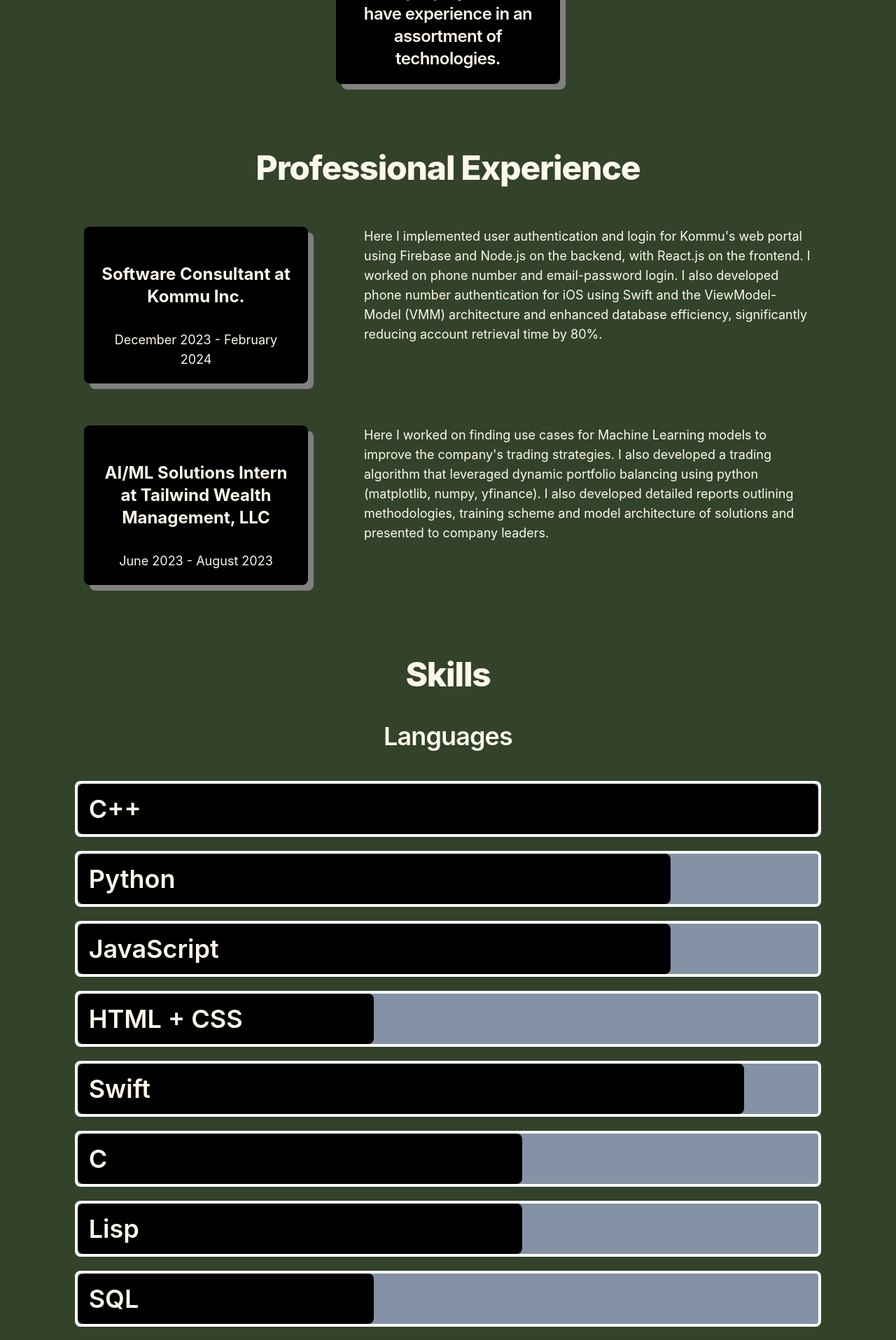
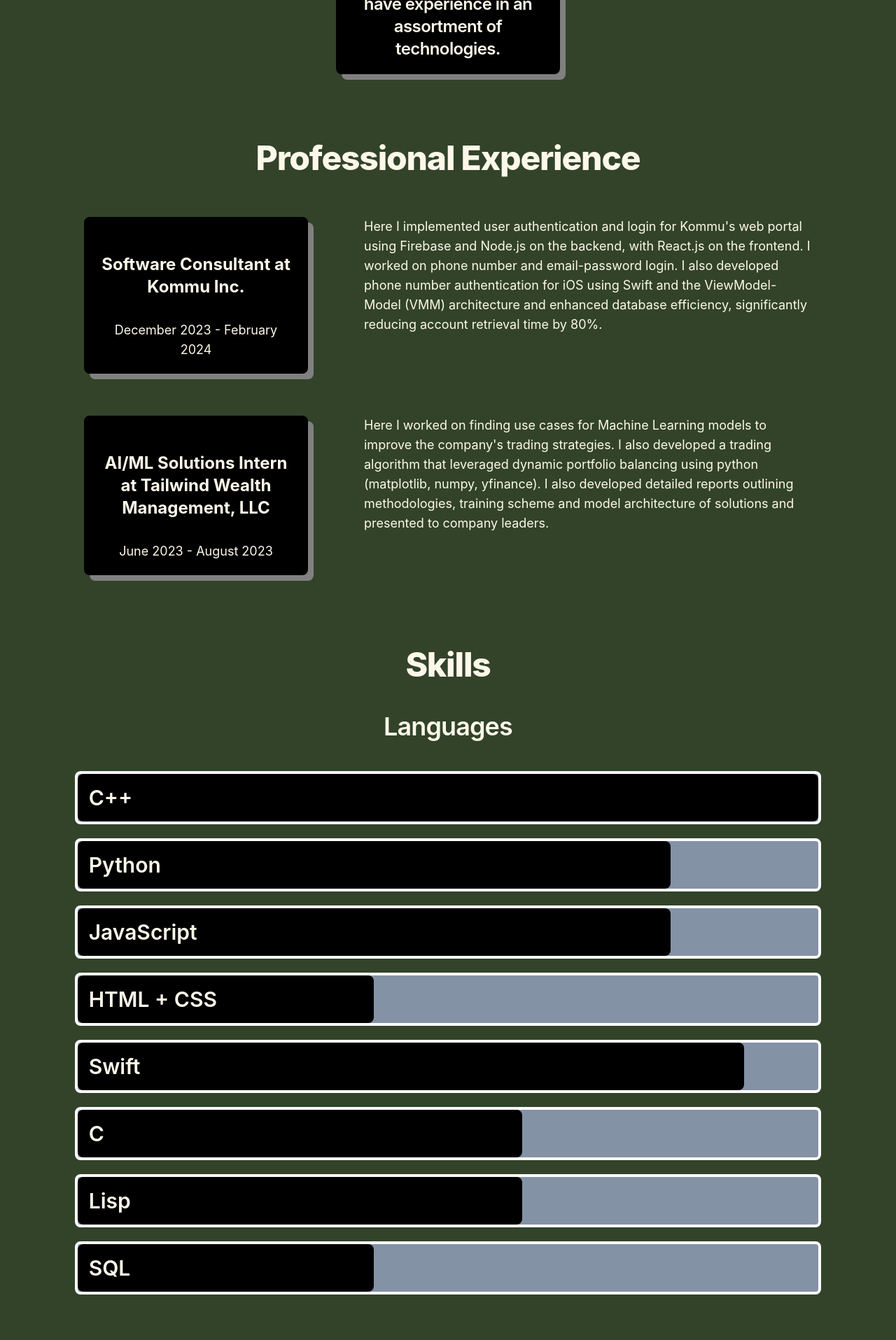
Before and after one commit to bulenty584/personal-website, a React (Create React App) app: page / in a window 1280 px wide. Shown: the part 800-2715 px from the top of the page at 70% size. Built offline with nearby package versions, Linux system fonts and the light colour scheme.

Commit message:
Styling changes to About Me, TopBar, as well as Skills and added Projects component

```diff
--- a/src/App.js
+++ b/src/App.js
@@ -23,8 +23,10 @@ function App() {
           <FaGithub className="link text-5xl text-warm_white hover:text-white-400 transition-transform transform-gpu hover:scale-105 transition-duration-300 shadow-md" onClick={() => window.open("https://github.com/bulenty584")}/>
           <FaLinkedin className="link text-5xl text-warm_white hover:text-white-400 transition-transform transform-gpu hover:scale-105 transition-duration-300 shadow-md" onClick={() => window.open("https://www.linkedin.com/in/bulent-yesilyurt-40614422b/")}/>
           </div>
+          <hr className="mt-10 w-3/6 border-t-2 border-warm_white my-4" />
         <h2
-          className="flex pt-28 pb-10 font-extrabold tracking-tight sm:text-4xl sm:leading-10 md:text-5xl md:leading-14 text-warm_white"
+
+          className="flex pt-10 pb-10 font-extrabold tracking-tight sm:text-4xl sm:leading-10 md:text-5xl md:leading-14 text-warm_white"
           id="abtme"
         >
           About Me
--- a/src/Experience/Experience.js
+++ b/src/Experience/Experience.js
@@ -7,7 +7,8 @@ AOS.init();
 function Experience() {
   return (
     <>
-      <div className="flex items-center justify-center mt-12" id="exp">
+    <div id="exp">
+      <div className="flex items-center justify-center mt-12">
         <div className="space-y-2 pb-8 pt-6 md:space-y-5"
         data-aos="fade-up"
         data-aos-duration="1000"
@@ -52,6 +53,8 @@ function Experience() {
           </div>
         </div>
       </div>
+    </div>
+
     </>
   );
 }
--- /dev/null
+++ b/src/Projects/Projects.css
@@ -0,0 +1,4 @@
+@tailwind base;
+@tailwind components;
+@tailwind utilities;
+@tailwind screens;
--- a/src/Skills/Skills.js
+++ b/src/Skills/Skills.js
@@ -4,64 +4,63 @@ import "./Skills.css";
 function Skills() {
     return (
         <>
+        <div id="skills">
         <div className="flex mt-12">
             <div className="space-y-2 pb-8 pt-6 md:space-y-5 items-center justify-center w-full"
                 data-aos="fade-up"
                 data-aos-duration="1000"
             >
-                <h1 className="text-center w-full font-extrabold tracking-tight sm:text-4xl sm:leading-10 md:text-5xl md:leading-14 text-warm_white"
-                    id="skills"
-                >
+                <h1 className="text-center w-full font-extrabold tracking-tight sm:text-4xl sm:leading-10 md:text-5xl md:leading-14 text-warm_white">
                     Skills
                 </h1>
                 <h2 className="pt-6 pb-6  text-center w-full font-semibold tracking-tight sm:text-3xl sm:leading-10 md:text-4xl md:leading-14 text-warm_white">
                     Languages
                 </h2>
                 <div class="mx-auto box-border w-5/6 bg-gray rounded-lg border-4 border-white">
-                    <div class="p-4 bg-black rounded-lg max-h-full text-warm_white font-semibold text-4xl" style={{width: "100%"}}> C++ </div>
+                    <div class="p-4 bg-black rounded-lg max-h-full text-warm_white font-semibold text-3xl" style={{width: "100%"}}> C++ </div>
                 </div>
                 <div class="mx-auto box-border w-5/6 bg-gray rounded-lg border-4 border-white">
-                    <div class="p-4 bg-black rounded-lg max-h-full text-warm_white font-semibold text-4xl" style={{width: "80%"}}> Python </div>
+                    <div class="p-4 bg-black rounded-lg max-h-full text-warm_white font-semibold text-3xl" style={{width: "80%"}}> Python </div>
                 </div>
                 <div class="mx-auto box-border w-5/6 bg-gray rounded-lg border-4 border-white">
-                    <div class="p-4 bg-black rounded-lg max-h-full text-warm_white font-semibold text-4xl" style={{width: "80%"}}> JavaScript </div>
+                    <div class="p-4 bg-black rounded-lg max-h-full text-warm_white font-semibold text-3xl" style={{width: "80%"}}> JavaScript </div>
                 </div>
                 <div class="mx-auto box-border w-5/6 bg-gray rounded-lg border-4 border-white">
-                    <div class="p-4 bg-black rounded-lg max-h-full text-warm_white font-semibold text-4xl" style={{width: "40%"}}> HTML + CSS </div>
+                    <div class="p-4 bg-black rounded-lg max-h-full text-warm_white font-semibold text-3xl" style={{width: "40%"}}> HTML + CSS </div>
                 </div>
                 <div class="mx-auto box-border w-5/6 bg-gray rounded-lg border-4 border-white">
-                    <div class="p-4 bg-black rounded-lg max-h-full text-warm_white font-semibold text-4xl" style={{width: "90%"}}> Swift </div>
+                    <div class="p-4 bg-black rounded-lg max-h-full text-warm_white font-semibold text-3xl" style={{width: "90%"}}> Swift </div>
                 </div>
                 <div class="mx-auto box-border w-5/6 bg-gray rounded-lg border-4 border-white">
-                    <div class="p-4 bg-black rounded-lg max-h-full text-warm_white font-semibold text-4xl" style={{width: "60%"}}> C </div>
+                    <div class="p-4 bg-black rounded-lg max-h-full text-warm_white font-semibold text-3xl" style={{width: "60%"}}> C </div>
                 </div>
                 <div class="mx-auto box-border w-5/6 bg-gray rounded-lg border-4 border-white">
-                    <div class="p-4 bg-black rounded-lg max-h-full text-warm_white font-semibold text-4xl" style={{width: "60%"}}> Lisp </div>
+                    <div class="p-4 bg-black rounded-lg max-h-full text-warm_white font-semibold text-3xl" style={{width: "60%"}}> Lisp </div>
                 </div>
                 <div class="mx-auto box-border w-5/6 bg-gray rounded-lg border-4 border-white">
-                    <div class="p-4 bg-black rounded-lg max-h-full text-warm_white font-semibold text-4xl" style={{width: "40%"}}> SQL </div>
+                    <div class="p-4 bg-black rounded-lg max-h-full text-warm_white font-semibold text-3xl" style={{width: "40%"}}> SQL </div>
                 </div>
 
                 <h2 className="pt-10 pb-6  text-center w-full font-semibold tracking-tight sm:text-3xl sm:leading-10 md:text-4xl md:leading-14 text-warm_white">
                     Frameworks
                 </h2>
                 <div class="mx-auto box-border w-5/6 bg-gray rounded-lg border-4 border-white">
-                    <div class="p-4 bg-black rounded-lg max-h-full text-warm_white font-semibold text-4xl" style={{width: "100%"}}> Git </div>
+                    <div class="p-4 bg-black rounded-lg max-h-full text-warm_white font-semibold text-3xl" style={{width: "100%"}}> Git </div>
                 </div>
                 <div class="mx-auto box-border w-5/6 bg-gray rounded-lg border-4 border-white">
-                    <div class="p-4 bg-black rounded-lg max-h-full text-warm_white font-semibold text-4xl" style={{width: "100%"}}> React.js/Node.js </div>
+                    <div class="p-4 bg-black rounded-lg max-h-full text-warm_white font-semibold text-3xl" style={{width: "100%"}}> React.js/Node.js </div>
                 </div>
                 <div class="mx-auto box-border w-5/6 bg-gray rounded-lg border-4 border-white">
-                    <div class="p-4 bg-black rounded-lg max-h-full text-warm_white font-semibold text-4xl" style={{width: "80%"}}> Emacs </div>
+                    <div class="p-4 bg-black rounded-lg max-h-full text-warm_white font-semibold text-3xl" style={{width: "80%"}}> Emacs </div>
                 </div>
                 <div class="mx-auto box-border w-5/6 bg-gray rounded-lg border-4 border-white">
-                    <div class="p-4 bg-black rounded-lg max-h-full text-warm_white font-semibold text-4xl" style={{width: "80%"}}>  Linux </div>
+                    <div class="p-4 bg-black rounded-lg max-h-full text-warm_white font-semibold text-3xl" style={{width: "80%"}}>  Linux </div>
                 </div>
                 <div class="mx-auto box-border w-5/6 bg-gray rounded-lg border-4 border-white">
-                    <div class="p-4 bg-black rounded-lg max-h-full text-warm_white font-semibold text-4xl" style={{width: "80%"}}>  GDB/Valgrind </div>
+                    <div class="p-4 bg-black rounded-lg max-h-full text-warm_white font-semibold text-3xl" style={{width: "80%"}}>  GDB/Valgrind </div>
                 </div>
-
             </div>
+        </div>
         </div>
 
         </>
--- a/src/TopBar/TopBar.css
+++ b/src/TopBar/TopBar.css
@@ -50,6 +50,7 @@ nav .nav-bar {
     align-items: center;
     justify-content: space-between;
     border-radius: 4%;
+    padding-bottom: 10px;
 }
 
 body.dark nav {
@@ -81,6 +82,7 @@ nav .nav-bar .sidebarOpen {
 nav .nav-bar .logoo {
     display: flex;
     justify-content: flex-start;
+    padding-top: 10px;
 }
 
 nav .nav-bar .logoo a {
```
Also changed, not shown: src/Projects/Projects.js (added).
